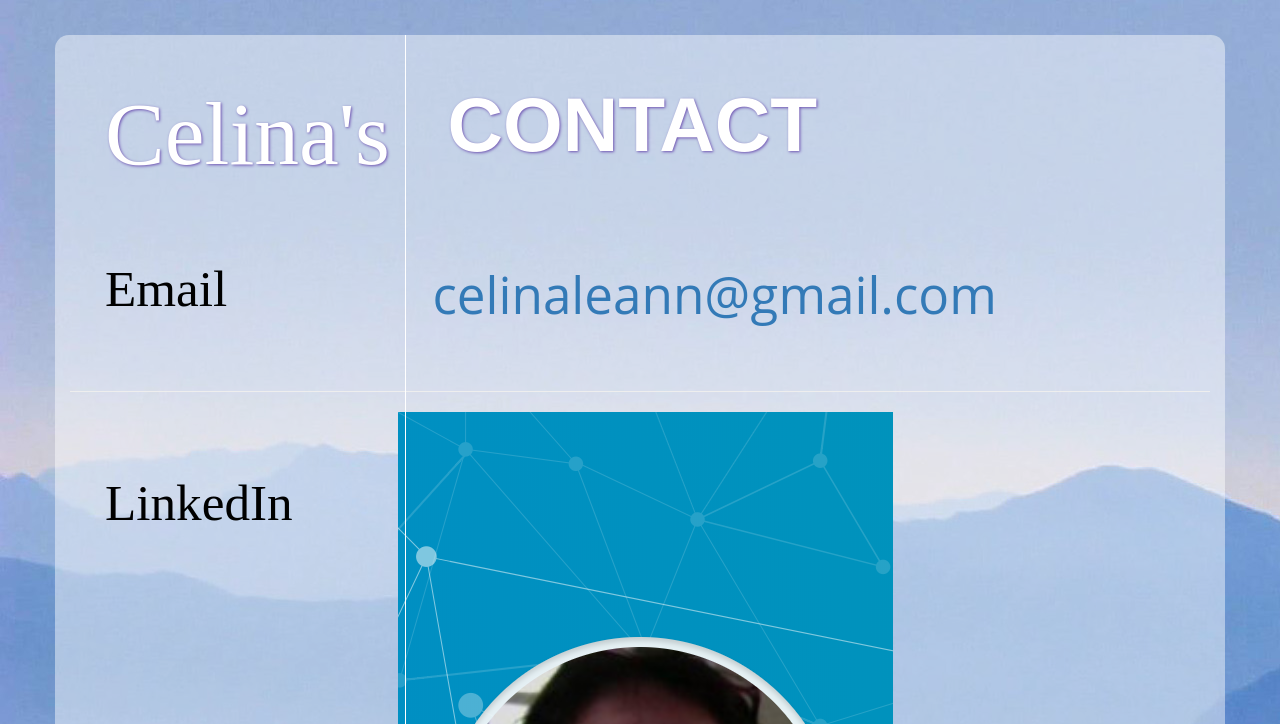
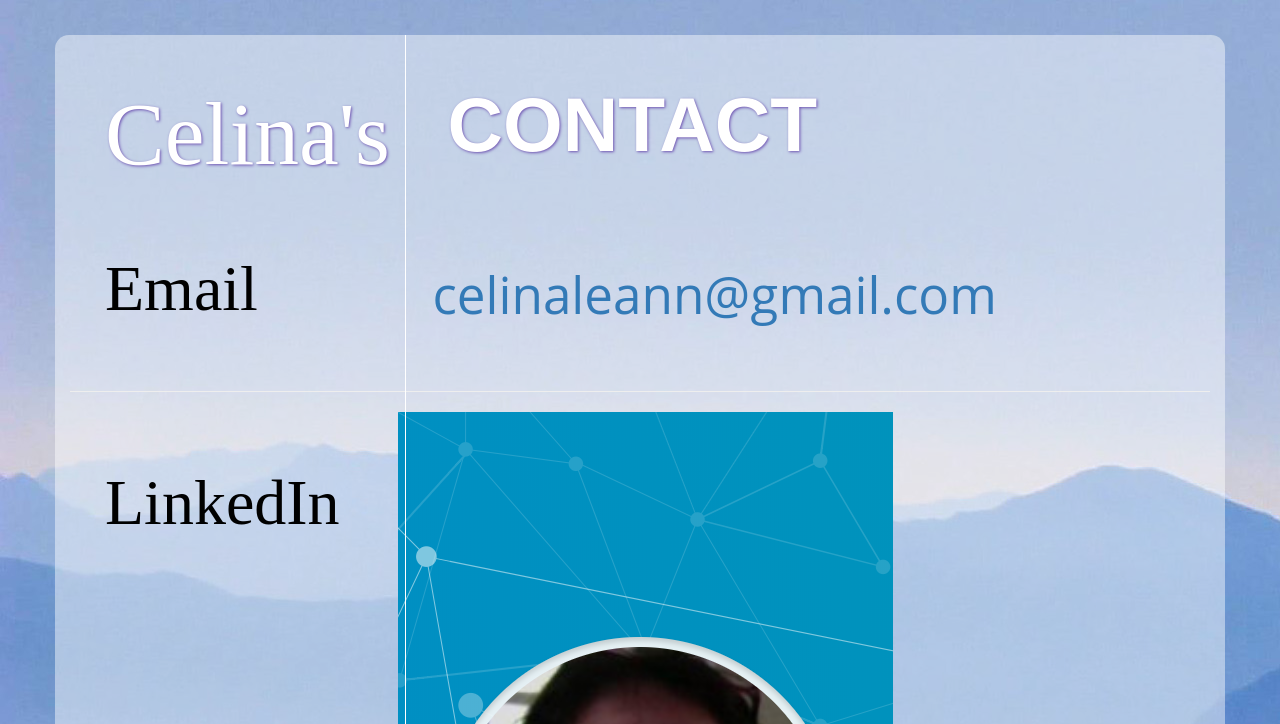
Before and after one commit to floydc1987/Portfolio, a PHP site: page /contactMe.html in a window 1280 px wide. Shown: the top 724 px of the page. Run offline with PHP 8.4, Linux system fonts and the light colour scheme; some libraries are stand-ins or nearby versions; some web fonts are replaced.

Commit message:
contact fixes

```diff
--- a/contactMe.html
+++ b/contactMe.html
@@ -21,12 +21,12 @@
         <div class= "header portfolio col-xs-5" style="font-size:6vw"> CONTACT</div>
       </div>
       <div class="row">
-        <div class= "email col-xs-3" style="font-size:4vw;">Email</div>
+        <div class= "email col-xs-3" style="font-size:5vw;">Email</div>
         <div class= "emailMe col-xs-5" style="font-size:4vw;"><a href="mailto:celinaleann@gmail.com">celinaleann@gmail.com</a></div>
       </div>
       <hr class = "hrContact">
       <div class="row">
-        <div class="socialMedia col-xs-3" style="font-size:4vw;">LinkedIn</div>
+        <div class="socialMedia col-xs-3" style="font-size:5vw;">LinkedIn</div>
         <div class="sMLinks col-xs-6">
           <a href="http://www.linkedin.com/in/celina-floyd"><img class="img-fluid" src="./linkedIn.PNG" style="max-width:100%" height="auto" alt="linkedin"/></a>
         </div>
--- a/index.css
+++ b/index.css
@@ -296,6 +296,9 @@ footer {
   .email {
     margin-left: 25px;
   }
+  .email, .emailMe {
+    margin-bottom: 20px;
+  }
   .portfolio {
     padding: 0px;
     margin: 0px;
@@ -305,5 +308,8 @@ footer {
   }
   .socialMedia {
     margin-left: 25px;
+    margin-top: 0px;
+    padding-top: 0px;
+    line-height: 0px;
   }
 }
```
